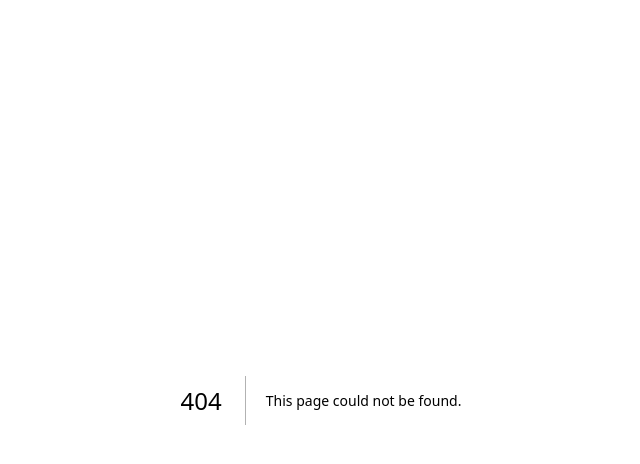
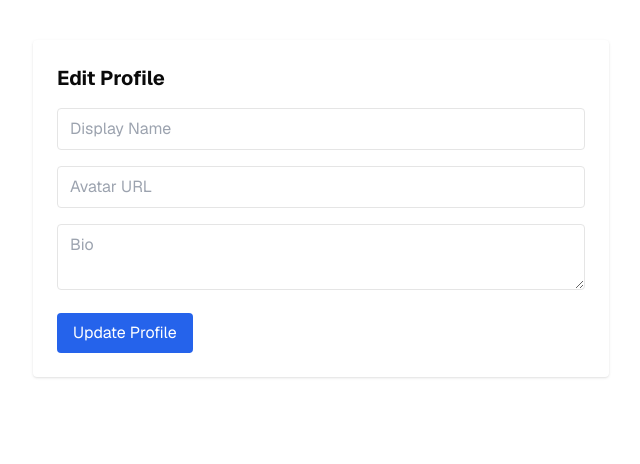
Before and after one commit to Kitsune2468/dnd-scheduler-nextjs-with-supabase, a Next.js app: page /profile in a window 1280 px wide. Before the commit this address had no page. Shown: the top 464 px of the page, without its empty margins (319-959 px from the left). Built offline with nearby package versions, Linux system fonts and the light colour scheme; no server answers.

Commit message:
Basic profile update page

```diff
--- /dev/null
+++ b/app/profile/page.tsx
@@ -0,0 +1,119 @@
+"use client";
+
+import { useEffect, useState } from 'react';
+import { createClient } from "@/lib/supabase/client";
+
+export default function ProfilePage() {
+  const supabase = createClient();
+  const [displayName, setDisplayName] = useState('')
+  const [avatarUrl, setAvatarUrl] = useState('')
+  const [bio, setBio] = useState('')
+  const [loading, setLoading] = useState(false)
+
+  useEffect(() => {
+    loadProfile()
+  }, [])
+
+  async function loadProfile() {
+
+    const {
+      data: { user },
+    } = await supabase.auth.getUser()
+
+    if (!user) return
+
+    const { data: profile, error, status } = await supabase
+      .from('profiles')
+      .select('*')
+      .eq('id', user.id)
+      .single()
+
+    // If no profile exists, insert one
+    if (error && status === 500) {
+      const { error: insertError } = await supabase
+        .from('profiles')
+        .insert({ id: user.id })
+      setDisplayName('')
+      setAvatarUrl('')
+      setBio('')
+
+      if (insertError) {
+        console.error('Failed to create profile:', insertError.message)
+        return
+      }
+
+      // Retry fetching after insert
+      return loadProfile()
+    }
+
+    if (error) console.error(error)
+    else {
+      setDisplayName(profile.display_name || '')
+      setAvatarUrl(profile.avatar_url || '')
+      setBio(profile.bio || '')
+    }
+
+    setLoading(false)
+  }
+
+  async function updateProfile(e: React.FormEvent) {
+    e.preventDefault()
+    setLoading(true)
+
+    const {
+      data: { user },
+    } = await supabase.auth.getUser()
+
+    const updates = {
+      id: user?.id,
+      display_name: displayName,
+      avatar_url: avatarUrl,
+      bio: bio,
+      updated_at: new Date().toISOString(),
+    }
+
+    const { error } = await supabase.from('profiles').upsert(updates)
+
+    if (error) console.error(error)
+    else alert('Profile updated!')
+
+    setLoading(false)
+  }
+
+  if (loading) return <p>Loading...</p>
+
+  return (
+    <div className="max-w-xl mx-auto mt-10 p-6 bg-white rounded shadow">
+      <h1 className="text-xl font-bold mb-4">Edit Profile</h1>
+      <form onSubmit={updateProfile} className="space-y-4">
+        <input
+          type="text"
+          placeholder="Display Name"
+          value={displayName}
+          onChange={(e) => setDisplayName(e.target.value)}
+          className="w-full border px-3 py-2 rounded"
+        />
+        <input
+          type="text"
+          placeholder="Avatar URL"
+          value={avatarUrl}
+          onChange={(e) => setAvatarUrl(e.target.value)}
+          className="w-full border px-3 py-2 rounded"
+        />
+        <textarea
+          placeholder="Bio"
+          value={bio}
+          onChange={(e) => setBio(e.target.value)}
+          className="w-full border px-3 py-2 rounded"
+        />
+        <button
+          type="submit"
+          disabled={loading}
+          className="bg-blue-600 text-white px-4 py-2 rounded hover:bg-blue-700"
+        >
+          {loading ? 'Saving...' : 'Update Profile'}
+        </button>
+      </form>
+    </div>
+  )
+}
```
